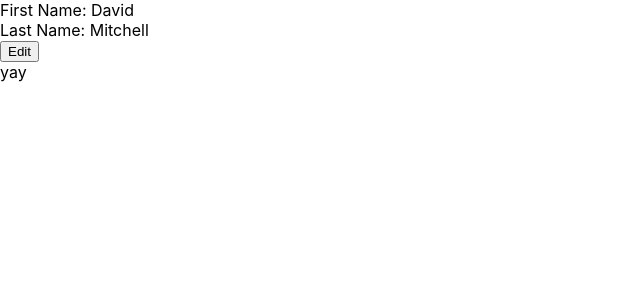
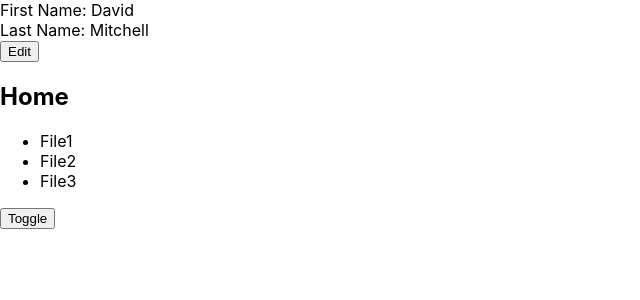
Before and after one commit to SamiBeig/react-events-app, a React (Create React App) app: page / in a window 1280 px wide. Shown: the top 300 px of the page, without its empty margins (0-640 px from the left). Built offline with nearby package versions, Linux system fonts and the light colour scheme.

Commit message:
Added folder toggle

```diff
--- a/src/Components/FolderToggle.js
+++ b/src/Components/FolderToggle.js
@@ -9,11 +9,28 @@ export default class FolderToggle extends React.Component {
     };
   }
 
+  toggleFolders = () => {
+    this.setState({showFolders: !this.state.showFolders})
+  }
+
   render() {
     if (this.state.showFolders) {
-      return <div>yay</div>;
+      return <div>
+        <h2>Home</h2>
+        <div>
+          <ul>
+            <li>File1</li>
+            <li>File2</li>
+            <li>File3</li>
+          </ul>
+        </div>
+        <button onClick={this.toggleFolders}>Toggle</button>
+      </div>;
     } else {
-      return <div>woo</div>;
+      return <div>
+        <h2>Home</h2>
+        <button onClick={this.toggleFolders}>Toggle</button>
+      </div>;
     }
   }
 }
```
